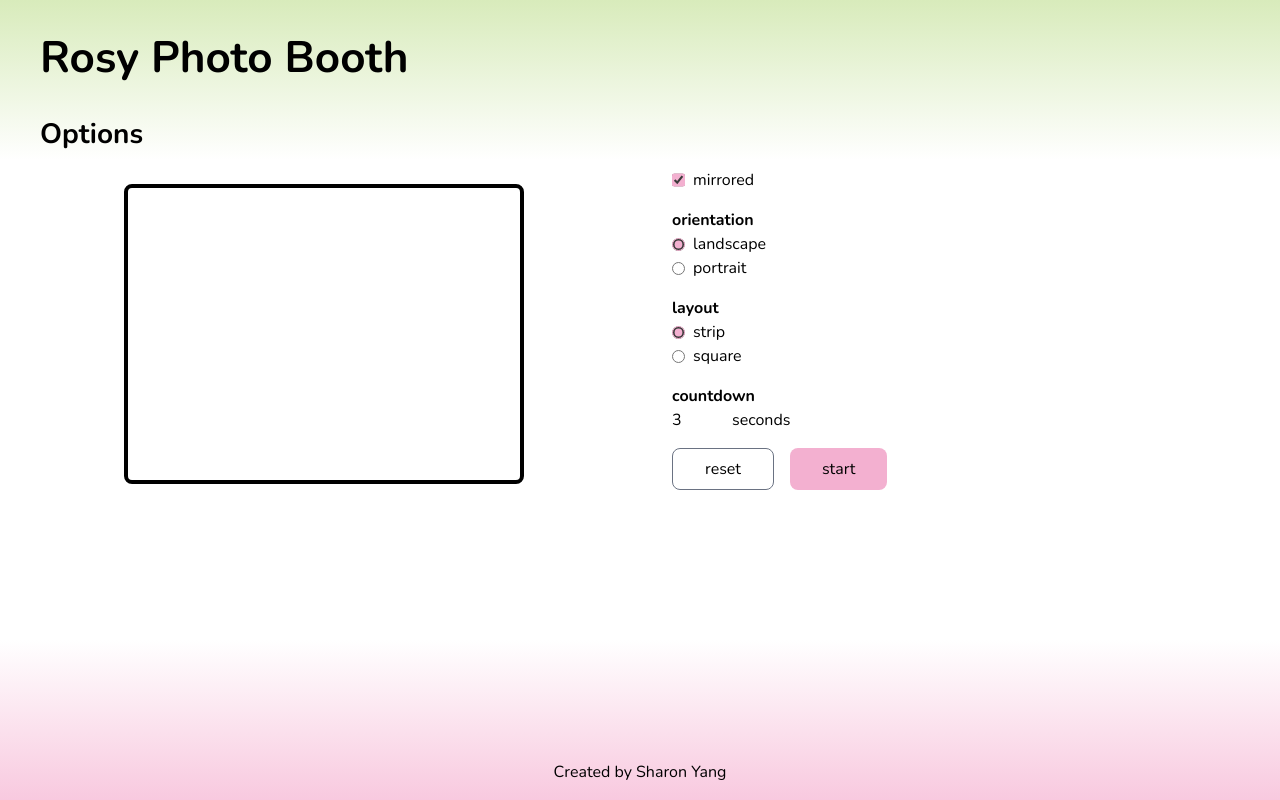
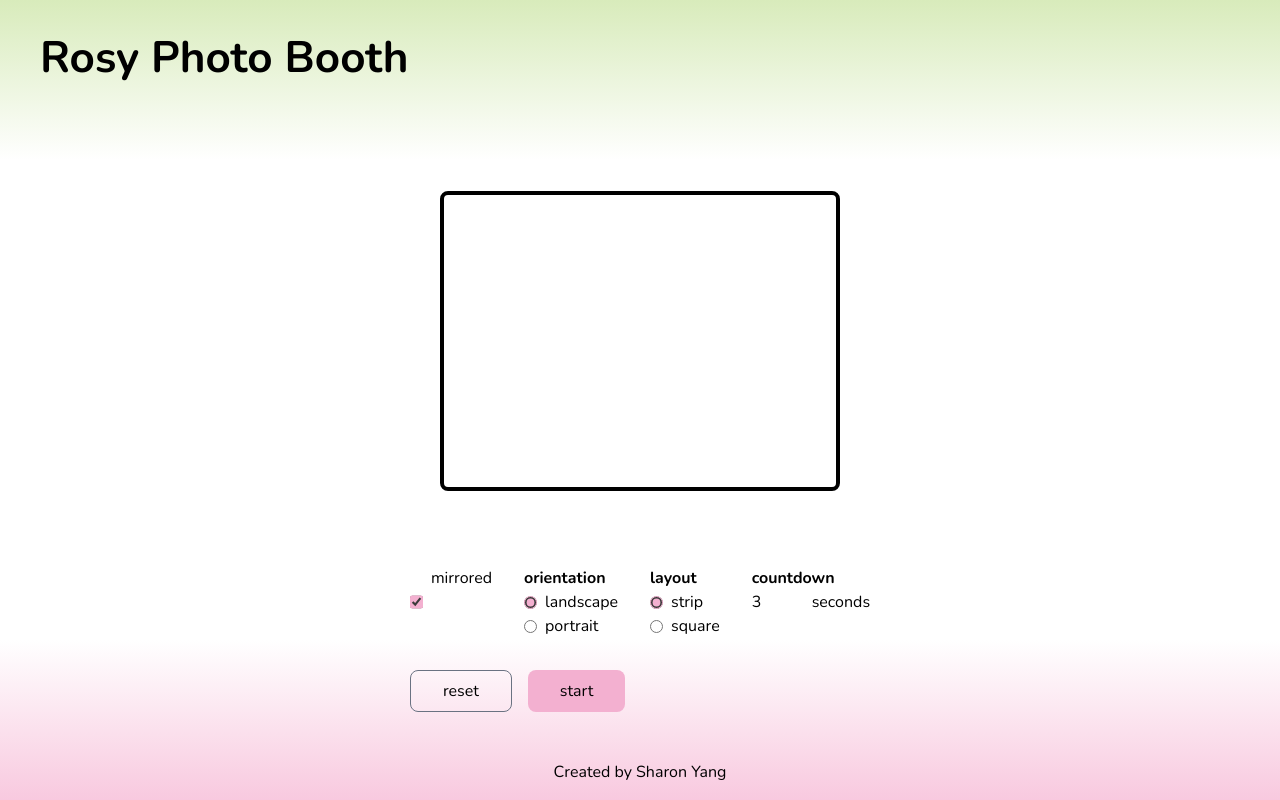
Before and after one commit to sharonyang16/rosy-photo-booth, a Next.js app: page / in a window 1280 px wide. Built offline with nearby package versions, Linux system fonts and the light colour scheme; no server answers.

Commit message:
adjust options layout

```diff
--- a/src/components/pages/OptionsPage/OptionsForm/OptionsForm.tsx
+++ b/src/components/pages/OptionsPage/OptionsForm/OptionsForm.tsx
@@ -17,7 +17,8 @@ const OptionsForm = ({
   handleResetToDefault,
 }: PhotoboothFormProps) => {
   return (
-    <form className="flex flex-col gap-4">
+    <form className="flex flex-col gap-8">
+      <div className="flex gap-8">
         <fieldset className="flex gap-2">
           <input
             type="checkbox"
@@ -25,9 +26,7 @@ const OptionsForm = ({
             checked={mirrored}
             onChange={handleMirroredChange}
           />
-        <Typography as="label">
-          mirrored
-        </Typography>
+          <Typography as="label">mirrored</Typography>
         </fieldset>
         <fieldset>
           <Typography variant="label" as="label">
@@ -73,7 +72,8 @@ const OptionsForm = ({
             <Typography>seconds</Typography>
           </div>
         </fieldset>
-      <div className="flex gap-4">
+      </div>
+      <div className="flex grow gap-4">
         <Button variant="secondary" onClick={handleResetToDefault}>
           reset
         </Button>
--- a/src/components/pages/OptionsPage/OptionsPage.tsx
+++ b/src/components/pages/OptionsPage/OptionsPage.tsx
@@ -1,9 +1,8 @@
 import Webcam from "react-webcam";
 import OptionsForm from "./OptionsForm/OptionsForm";
 import { PhotoboothFormProps } from "../../../types/photobooth";
-import PageLayout from "@/components/Layout/PageLayout";
+
 import Camera from "@/components/Camera/Camera";
-import PaperContainer from "@/components/Layout/PaperContainer";
 
 const OptionsPage = ({
   webcamRef,
@@ -23,10 +22,13 @@ const OptionsPage = ({
   pictureSize: { height: number; width: number };
 } & PhotoboothFormProps) => {
   return (
-    <PageLayout pageHeading="Options">
-      <PaperContainer>
+    <div className="flex flex-col items-center">
+      <div
+        className="flex justify-center items-center"
+        style={{ height: `${Math.max(size.height, size.width) + 50}px` }}
+      >
         <Camera ref={webcamRef} size={size} mirrored={mirrored} />
-      </PaperContainer>
+      </div>
 
       <OptionsForm
         mirrored={mirrored}
@@ -40,7 +42,7 @@ const OptionsPage = ({
         setPhotoboothState={setPhotoboothState}
         handleResetToDefault={handleResetToDefault}
       />
-    </PageLayout>
+    </div>
   );
 };
 
```
Lines whose indentation alone changed are shown as unchanged.
